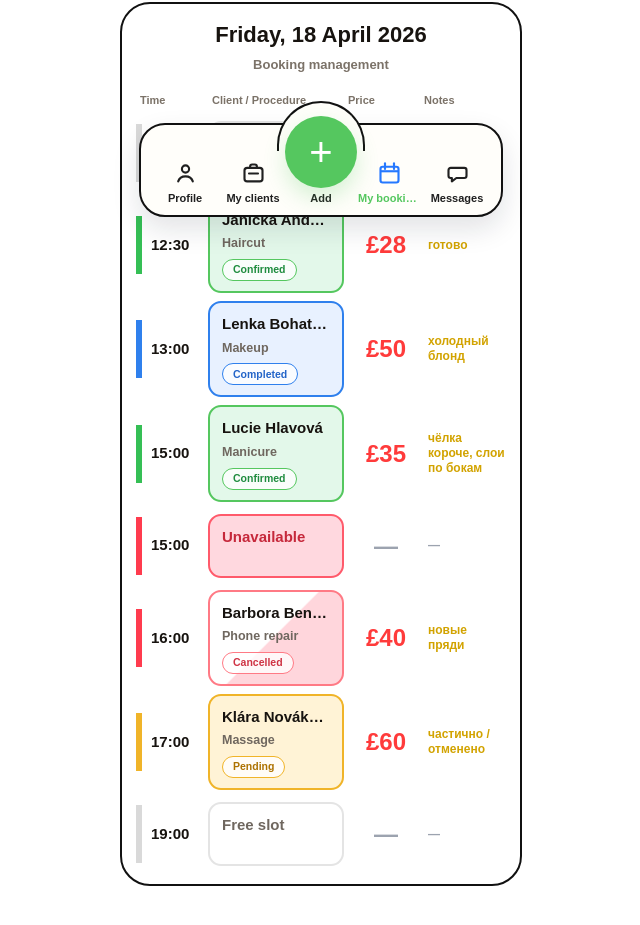
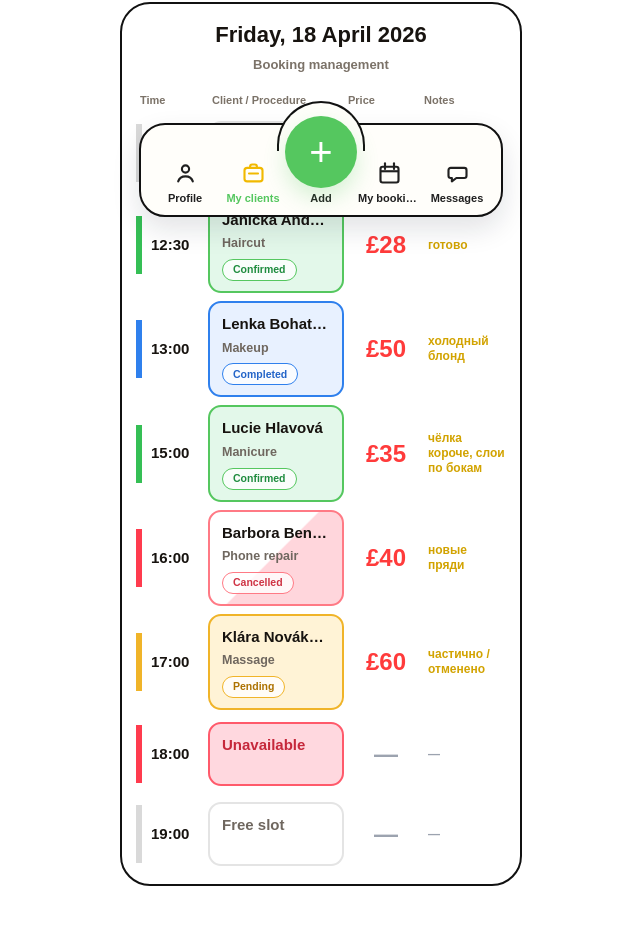
Before and after one commit to bellasalon4u-source/mapbookapp, a Next.js app: page /bookings/clients in a window 1280 px wide. Shown: the part 567-1492 px from the top of the page, without its empty margins (319-959 px from the left). Built offline with nearby package versions, Linux system fonts and the light colour scheme.

Commit message:
git add app/bookings/clients/page.tsx git commit -m "fix provider clients overlay and booking actions" git push

```diff
--- a/app/bookings/clients/page.tsx
+++ b/app/bookings/clients/page.tsx
@@ -13,7 +13,6 @@ import {
   subscribeToBookingsStore,
   patchBooking,
   confirmBookingByMaster,
-  declineBookingByMaster,
   canShowDirectContacts,
   getProtectedBookingContact,
   type BookingItem,
@@ -549,8 +548,8 @@ function mapBookingsToSlots(bookings: BookingItem[], language: AppLanguage): Pro
       contactMode: 'quick',
     },
     {
-      id: 'slot_blocked_1500',
-      time: '15:00',
+      id: 'slot_blocked_1800',
+      time: '18:00',
       duration: '60 min',
       clientName: '',
       serviceName: '',
@@ -812,7 +811,11 @@ export default function ProviderClientsPage() {
   const handleDeclineBooking = (slot: ProviderSlot) => {
     if (!slot.sourceBooking) return;
 
-    declineBookingByMaster(slot.sourceBooking.id);
+    patchBooking(slot.sourceBooking.id, {
+      status: 'cancelled',
+      bookingConfirmedByMaster: false,
+    });
+
     setSelectedSlotId(null);
   };
 
@@ -1522,7 +1525,7 @@ export default function ProviderClientsPage() {
           </section>
         </div>
 
-        <BottomNav active="bookings" />
+        <BottomNav active="clients" />
       </main>
 
       {selectedSlot ? (
@@ -1603,7 +1606,7 @@ function ClientCardModal({
       style={{
         position: 'fixed',
         inset: 0,
-        zIndex: 300,
+        zIndex: 3000,
         background: 'rgba(17,17,17,0.22)',
         display: 'flex',
         alignItems: 'flex-end',
@@ -1997,7 +2000,7 @@ function TimeModal({
       style={{
         position: 'fixed',
         inset: 0,
-        zIndex: 340,
+        zIndex: 3100,
         background: 'rgba(17,17,17,0.38)',
         display: 'flex',
         alignItems: 'flex-end',
@@ -2223,7 +2226,7 @@ function PriceRangeModal({
       style={{
         position: 'fixed',
         inset: 0,
-        zIndex: 360,
+        zIndex: 3200,
         background: 'rgba(17,17,17,0.34)',
         display: 'flex',
         alignItems: 'flex-end',
```
